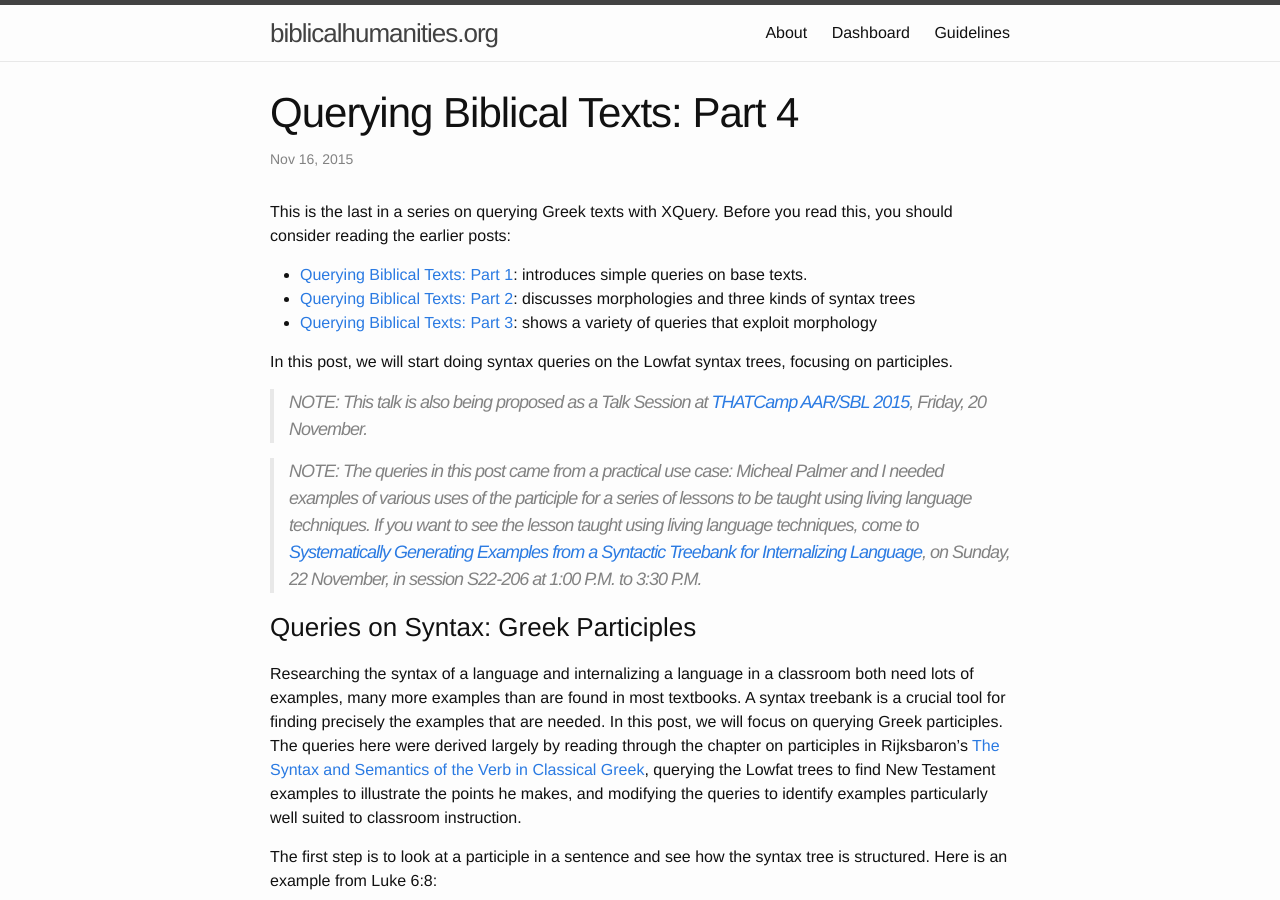
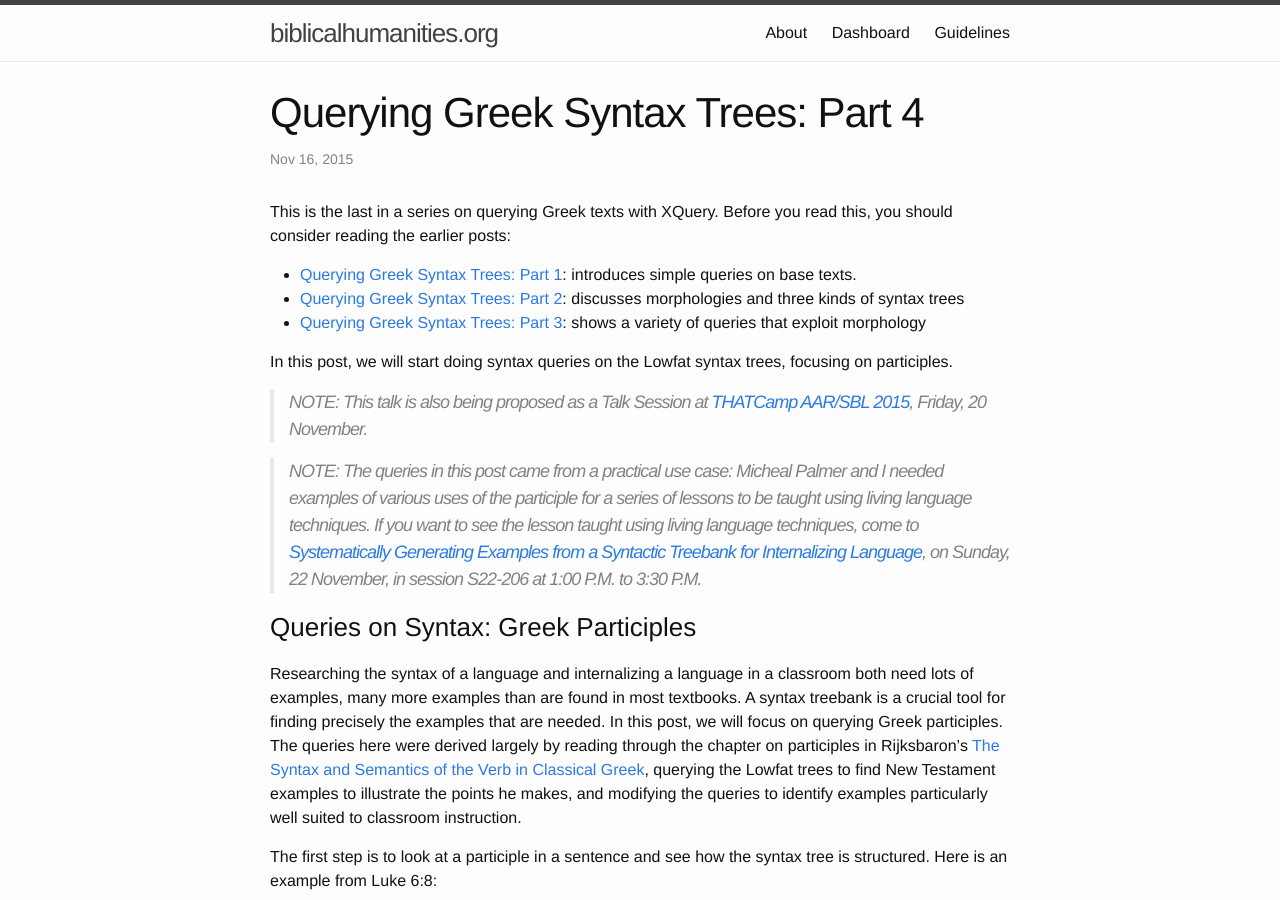
Before and after one commit to biblicalhumanities/biblicalhumanities.github.io, a Jekyll site: the page built from _posts/2015-11-15-querying-003.markdown, in a window 1280 px wide and 900 px high. Built offline with Jekyll 4.4.1, drawn with Linux system fonts in a browser that asks for light colours.

Commit message:
Changed title of the series from "Querying Biblical Texts" to "Querying Greek Syntax Trees"

```diff
--- a/_posts/2015-11-13-querying-000.markdown
+++ b/_posts/2015-11-13-querying-000.markdown
@@ -1,6 +1,6 @@
 ---
 layout: post
-title:  "Querying Biblical Texts: Part 1"
+title:  "Querying Greek Syntax Trees: Part 1"
 date:   2015-11-13 14:33:50
 categories: xquery tutorial greek
 ---
--- a/_posts/2015-11-15-querying-001.markdown
+++ b/_posts/2015-11-15-querying-001.markdown
@@ -1,13 +1,13 @@
 ---
 layout: post
-title:  "Querying Biblical Texts: Part 2"
+title:  "Querying Greek Syntax Trees: Part 2"
 date:   2015-11-15 14:33:50
 categories: xquery tutorial greek
 ---
 
 This is the second in a series on querying Greek texts with
 XQuery. Before you read this, you should consider reading [Querying
-Biblical Texts: Part 1]({% post_url 2015-11-13-querying-000 %}), which
+Greek Syntax Trees: Part 1]({% post_url 2015-11-13-querying-000 %}), which
 introduces simple queries on base texts.  In this post, we introduce
 morphologies and syntax trees. In the next post, we will show some of
 the queries that can be done using treebank markup.
--- a/_posts/2015-11-15-querying-003.markdown
+++ b/_posts/2015-11-15-querying-003.markdown
@@ -1,6 +1,6 @@
 ---
 layout: post
-title:  "Querying Biblical Texts: Part 4"
+title:  "Querying Greek Syntax Trees: Part 4"
 date:   2015-11-16 14:33:50
 categories: xquery tutorial greek
 ---
@@ -9,9 +9,9 @@ This is the last in a series on querying Greek texts with
 XQuery. Before you read this, you should consider reading the earlier
 posts:
 
-- [Querying Biblical Texts: Part 1]({% post_url 2015-11-13-querying-000 %}):  introduces simple queries on base texts.
-- [Querying Biblical Texts: Part 2]({% post_url 2015-11-15-querying-001 %}):  discusses morphologies and three kinds of syntax trees
-- [Querying Biblical Texts: Part 3]({% post_url 2015-11-15-querying-002 %}):  shows a variety of queries that exploit morphology
+- [Querying Greek Syntax Trees: Part 1]({% post_url 2015-11-13-querying-000 %}):  introduces simple queries on base texts.
+- [Querying Greek Syntax Trees: Part 2]({% post_url 2015-11-15-querying-001 %}):  discusses morphologies and three kinds of syntax trees
+- [Querying Greek Syntax Trees: Part 3]({% post_url 2015-11-15-querying-002 %}):  shows a variety of queries that exploit morphology
 
 In this post, we will start doing syntax queries on the Lowfat syntax trees, focusing on participles.
 
```
Also changed, not shown: _posts/2015-11-15-querying-002.markdown (+4 -4 lines).
